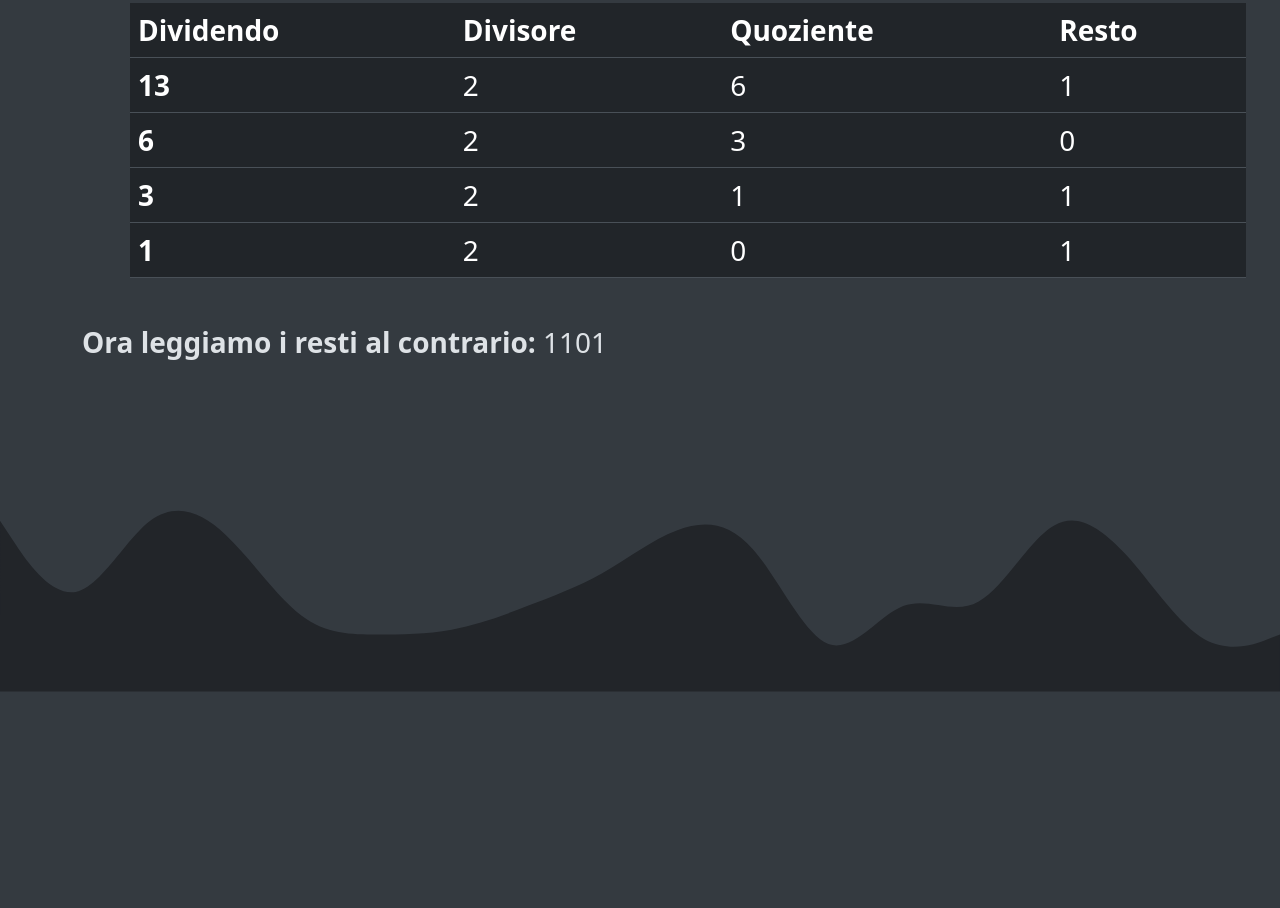
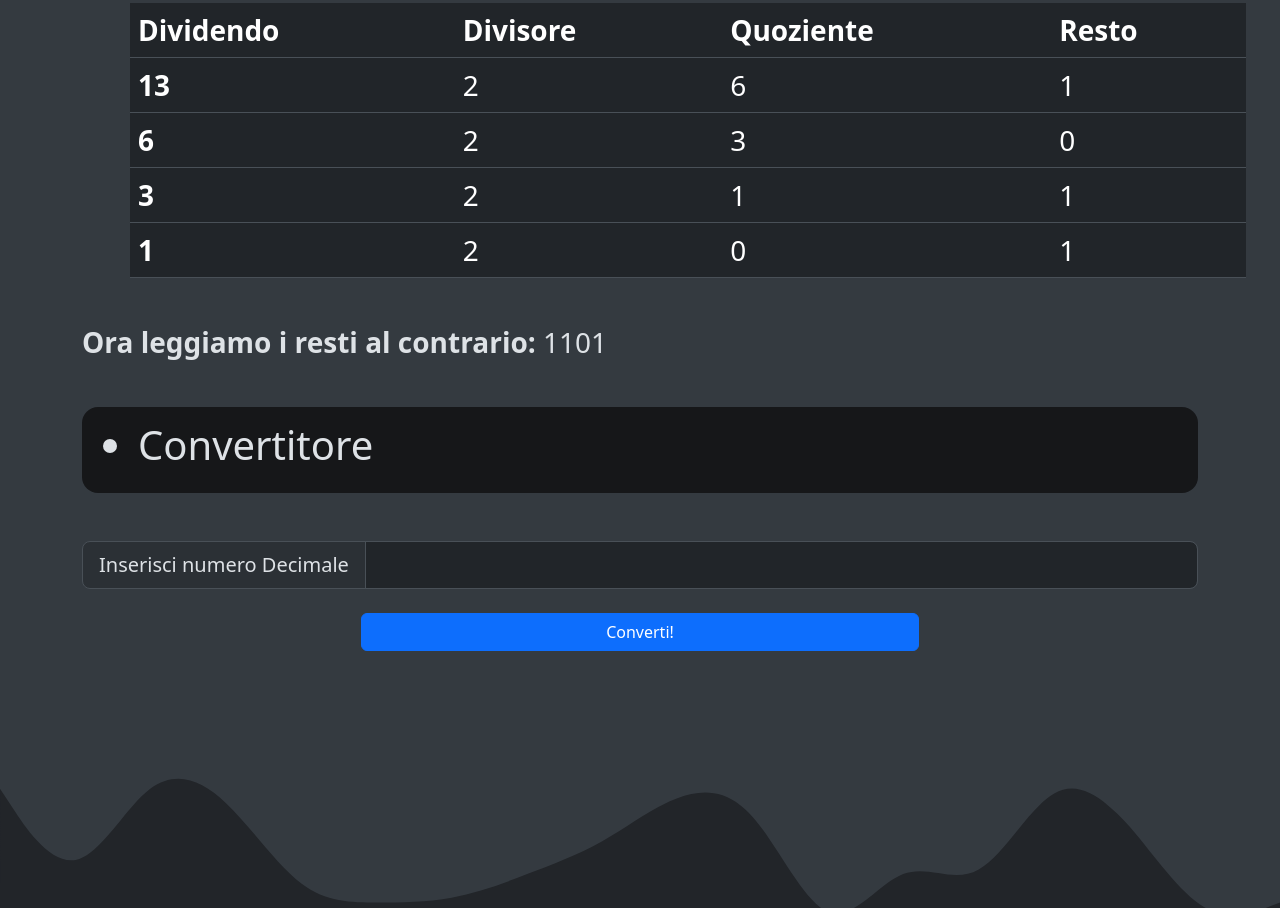
Before and after one commit to Samuel782/Conversioni, a plain HTML site: page pages/BinDec.html in a window 1280 px wide. Shown: the part 3007-3915 px from the top of the page. Before the commit the page ends 3699 px from the top, so only its background shows below. Drawn offline with Linux system fonts and the light colour scheme.

Commit message:
Commit01

```diff
--- a/app.js
+++ b/app.js
@@ -7,3 +7,26 @@ function convertToDecimal() {
     const decimal = parseInt(binary, 2).toString(10);
     document.getElementById("decimalOutput").textContent = `Decimale: ${decimal}`;
 }
+
+function convertToBinary() {
+    const decimal = document.getElementById("decimalInput").value;
+    if (decimal === "" || isNaN(decimal) || parseInt(decimal) < 0) {
+        alert("Per favore, inserisci un numero decimale valido (positivo).");
+        return;
+    }
+
+    let numeroDecimale = parseInt(decimal);
+    let numeroBinario = "";
+
+    if (numeroDecimale === 0) {
+        numeroBinario = "0";
+    } else {
+        while (numeroDecimale > 0) {
+            let resto = numeroDecimale % 2;
+            numeroBinario = resto + numeroBinario;
+            numeroDecimale = Math.floor(numeroDecimale / 2);
+        }
+    }
+
+    document.getElementById("binaryOutput").textContent = `Binario: ${numeroBinario}`;
+}
--- a/pages/BinDec.html
+++ b/pages/BinDec.html
@@ -206,6 +206,30 @@
                 <h3><b>Ora leggiamo i resti al contrario:</b> 1101</h3>
             </div>
 
+          <!--Convertitore-->
+
+
+          <div class="my-5 py-2 px-4 rounded-4 bg-secondary-subtle" >
+            <ul>
+                <li class="fs-1">
+                    <h1>Convertitore</h1>
+                </li>
+            </ul>
+        </div>
+
+        <div class="input-group input-group-lg">
+            <span class="input-group-text" id="inputGroup-sizing-lg">Inserisci numero Decimale</span>
+            <input type="text" id="decimalInput" class="form-control" aria-label="Sizing example input" aria-describedby="inputGroup-sizing-lg">
+        </div>
+
+
+        <div class="d-grid gap-2 col-6 mx-auto my-4">
+
+            <button type="button" class="btn btn-primary" onclick="convertToBinary()" >Converti!</button>
+
+        </div>
+
+        <p id="binaryOutput" class="fs-1"></p>
 
 
 
```
Also changed, not shown: index.html (+2 -2 lines), img/Bin-Dec.png (added), 1 other file.
